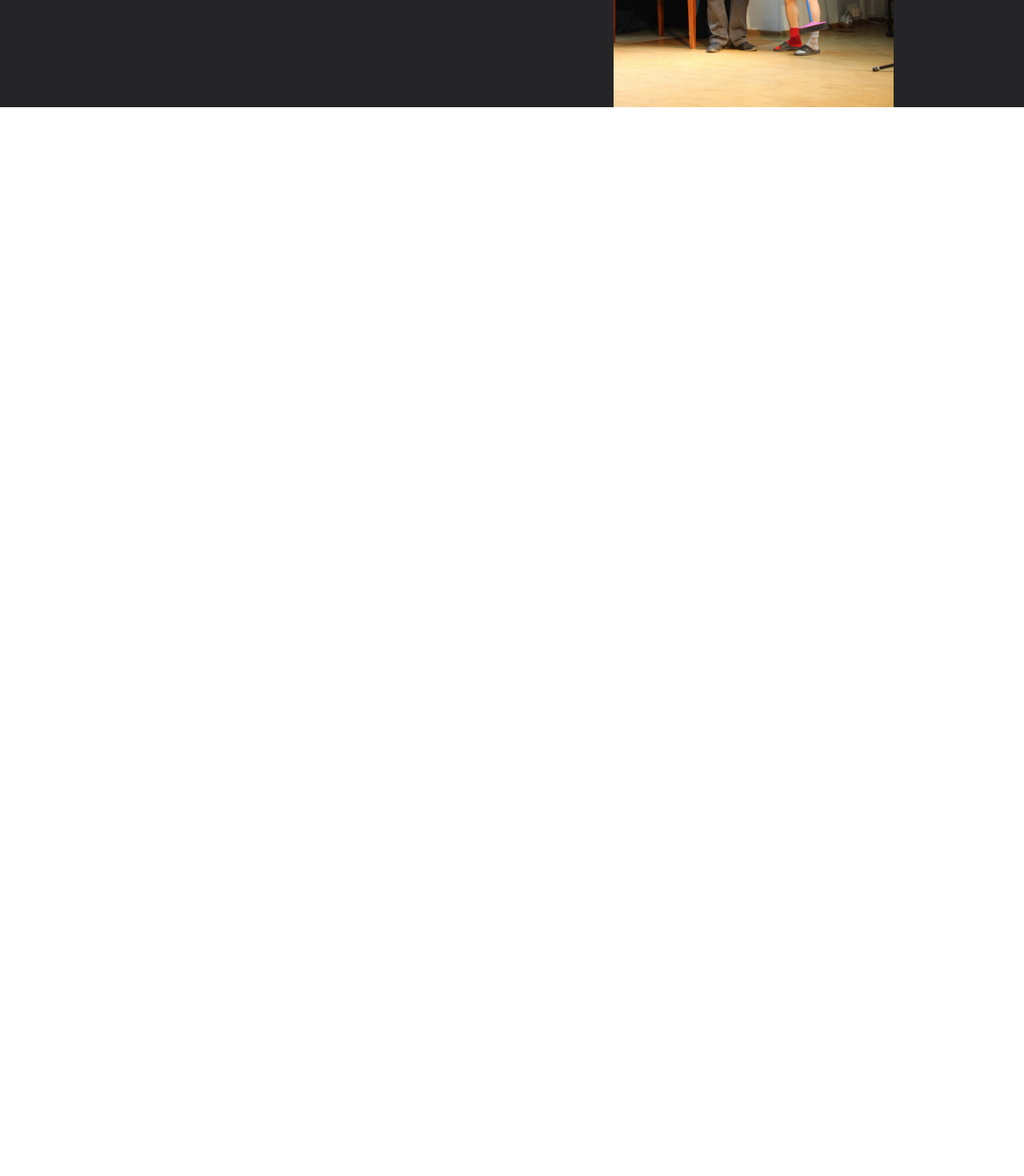
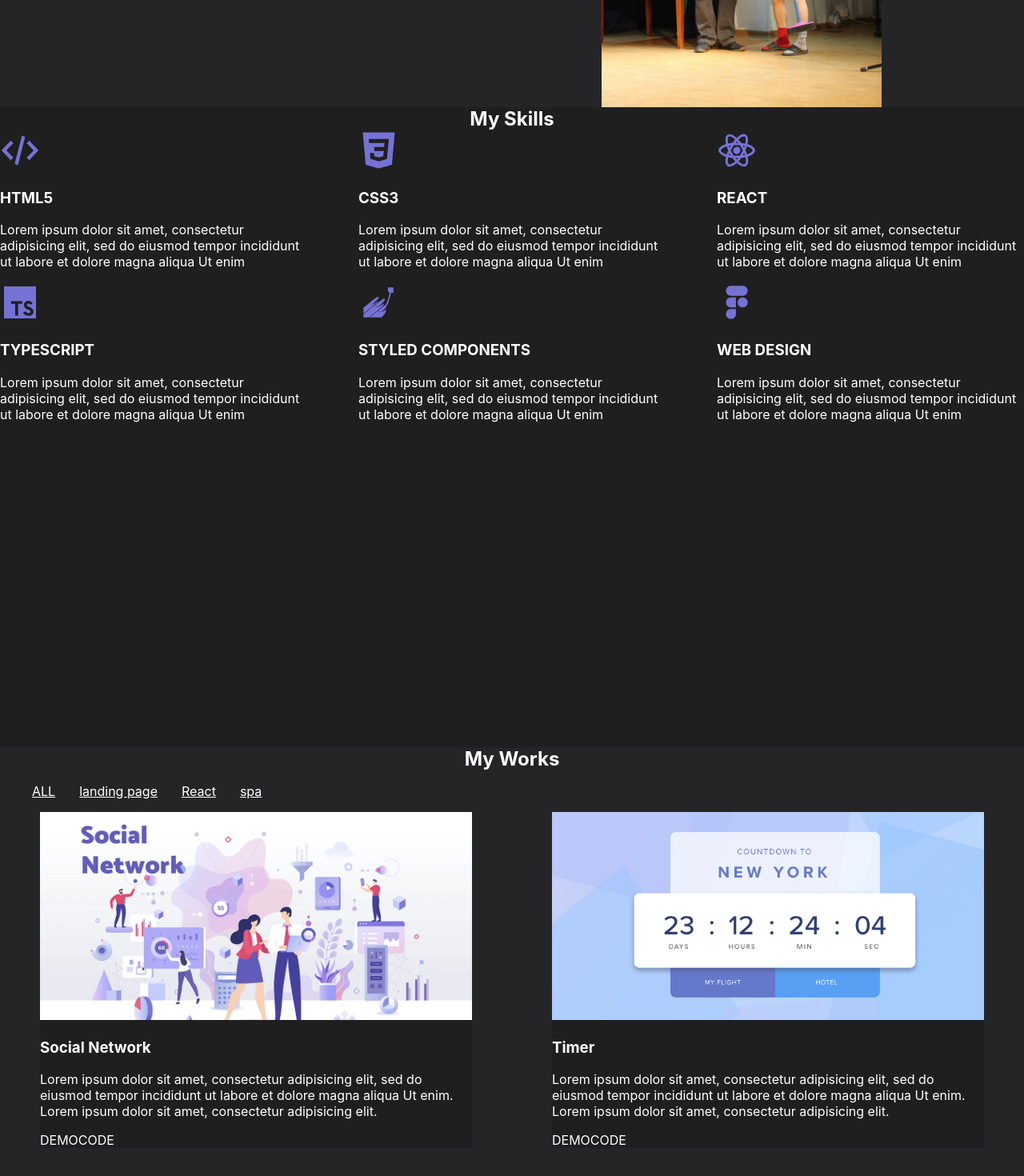
Before and after one commit to ssdsldd/portfolio, a React app: page / in a window 1280 px wide. Shown: the part 350-1820 px from the top of the page at 80% size. Before the commit the page ends 800 px from the top, so only its background shows below. Built offline with nearby package versions, Linux system fonts and the light colour scheme.

Commit message:
make two sections

```diff
--- a/src/App.tsx
+++ b/src/App.tsx
@@ -2,6 +2,8 @@ import './App.css';
 import styled from 'styled-components';
 import { Header } from './layouts/header/Header';
 import { Main } from './layouts/sections/main/Main';
+import { Skills } from './layouts/sections/skills/Skills';
+import { Works } from './layouts/sections/works/Works';
 
 
 function App() {
@@ -9,6 +11,8 @@ function App() {
         <div className="App">
             <Header/>
             <Main/>
+            <Skills/>
+            <Works/>
         </div>
     );
 }
--- /dev/null
+++ b/src/components/StyledTitle.tsx
@@ -0,0 +1,7 @@
+import React from "react";
+import styled from "styled-components";
+
+export const StyledTitle = styled.h2`
+    text-align: center;
+    margin: 0;
+`
--- a/src/components/menu/Menu.tsx
+++ b/src/components/menu/Menu.tsx
@@ -1,15 +1,17 @@
 import React from "react";
 import styled from "styled-components";
 
-export const Menu = () => {
+export const Menu = (props: {items: Array<string>}) => {
     return (
         <StyledNav>
             <ul>
-                <li><a href="#">Home</a></li>
-                <li><a href="#">Skills</a></li>
-                <li><a href="#">Works</a></li>
-                <li><a href="#">Testimony</a></li>
-                <li><a href="#">Contact</a></li>
+                {
+                    props.items.map((item, index) => {
+                        return (
+                            <li key={index}><a href="#">{item}</a></li>
+                        )
+                    })
+                }
             </ul>
         </StyledNav>
     )
--- a/src/index.css
+++ b/src/index.css
@@ -5,7 +5,7 @@ body {
     sans-serif;
   -webkit-font-smoothing: antialiased;
   -moz-osx-font-smoothing: grayscale;
-  color: #000;
+  color: #fff;
 }
 
 /* a {
--- a/src/layouts/header/Header.tsx
+++ b/src/layouts/header/Header.tsx
@@ -3,11 +3,13 @@ import styled from "styled-components";
 import { Menu } from "../../components/menu/Menu";
 import { Logo } from "../../components/logo/Logo";
 
+const menuItems = ['Home', 'Skills', 'Works', 'Testimony', 'Contact'];
+
 export const Header = () => {
     return (
         <StyledHeader>
             <Logo/>
-            <Menu/>
+            <Menu items = {menuItems}/>
         </StyledHeader>
     )
 }
--- a/src/layouts/sections/main/Main.tsx
+++ b/src/layouts/sections/main/Main.tsx
@@ -1,6 +1,6 @@
 import React from "react";
 import styled from "styled-components";
-import { StyledFlexWrapper } from "../../../components/flexWrapper/FlexWrapper";
+import { StyledFlexWrapper } from "../../../components/FlexWrapper";
 import profilePhoto from '../../../assets/images/profile-photo.webp'
 
 export const Main = () => {
@@ -18,7 +18,7 @@ export const Main = () => {
     )
 }
 
-const StyledMain = styled.div`
+const StyledMain = styled.section`
     background-color: #252527;
 `
 
--- /dev/null
+++ b/src/layouts/sections/skills/Skills.tsx
@@ -0,0 +1,38 @@
+import React from "react";
+import styled from "styled-components";
+import { StyledTitle } from "../../../components/StyledTitle";
+import { StyledFlexWrapper } from "../../../components/FlexWrapper";
+import { Skill } from "./skill/Skill";
+
+export const Skills = () => {
+    return (
+        <StyledSkills>
+            <StyledTitle>My Skills</StyledTitle>
+            <StyledFlexWrapper justify="space-between" wrap="wrap">
+                <Skill iconId="html"
+                       skillTitle="HTML5"
+                       skillText="Lorem ipsum dolor sit amet, consectetur adipisicing elit, sed do eiusmod tempor incididunt ut labore et dolore magna aliqua Ut enim"/>
+                <Skill iconId="css"
+                       skillTitle="CSS3"
+                       skillText="Lorem ipsum dolor sit amet, consectetur adipisicing elit, sed do eiusmod tempor incididunt ut labore et dolore magna aliqua Ut enim"/>
+                <Skill iconId="react"
+                       skillTitle="REACT"
+                       skillText="Lorem ipsum dolor sit amet, consectetur adipisicing elit, sed do eiusmod tempor incididunt ut labore et dolore magna aliqua Ut enim"/>
+                <Skill iconId="ts"
+                       skillTitle="TYPESCRIPT"
+                       skillText="Lorem ipsum dolor sit amet, consectetur adipisicing elit, sed do eiusmod tempor incididunt ut labore et dolore magna aliqua Ut enim"/>
+                <Skill iconId="sc"
+                       skillTitle="STYLED COMPONENTS"
+                       skillText="Lorem ipsum dolor sit amet, consectetur adipisicing elit, sed do eiusmod tempor incididunt ut labore et dolore magna aliqua Ut enim"/>
+                <Skill iconId="web"
+                       skillTitle="WEB DESIGN"
+                       skillText="Lorem ipsum dolor sit amet, consectetur adipisicing elit, sed do eiusmod tempor incididunt ut labore et dolore magna aliqua Ut enim"/>
+            </StyledFlexWrapper>
+        </StyledSkills>
+    )
+}
+
+const StyledSkills = styled.section`
+    background-color: #1f1f20;
+    min-height: 100vh;
+`
--- /dev/null
+++ b/src/layouts/sections/skills/skill/Skill.tsx
@@ -0,0 +1,31 @@
+import React from "react";
+import styled from "styled-components";
+import { Icon } from "../../../../components/icon/Icon";
+
+type SkillsPropsType = {
+    iconId: string
+    skillTitle: string
+    skillText: string
+}
+
+export const Skill = (props: SkillsPropsType) => {
+    return (
+        <StyledSkill>
+            <Icon iconId={props.iconId}/>
+            <StyledSkillTitle>{props.skillTitle}</StyledSkillTitle>
+            <StyledSkillText>{props.skillText}</StyledSkillText>
+        </StyledSkill>
+    )
+}
+
+const StyledSkill = styled.div`
+    width: 30%;
+`
+
+const StyledSkillTitle = styled.h3`
+
+`
+
+const StyledSkillText = styled.p`
+
+`
--- /dev/null
+++ b/src/layouts/sections/works/Works.tsx
@@ -0,0 +1,35 @@
+import React from "react";
+import styled from "styled-components";
+import { StyledTitle } from "../../../components/StyledTitle";
+import { Menu } from "../../../components/menu/Menu";
+import { StyledFlexWrapper } from "../../../components/FlexWrapper";
+import { Work } from "./work/Work";
+import workImage1 from "../../../assets/images/wokrs-1.webp"
+import workImage2 from "../../../assets/images/wokrs-2.webp"
+
+const menuItems = ['ALL', 'landing page', 'React', 'spa'];
+
+export const Works = () => {
+    return (
+        <StyledWorks>
+            <StyledTitle>My Works</StyledTitle>
+            <Menu items={menuItems}/>
+            <StyledFlexWrapper justify="space-around">
+                <Work src={workImage1}
+                      title="Social Network"
+                      text="Lorem ipsum dolor sit amet, consectetur adipisicing elit, sed do eiusmod tempor incididunt ut labore et dolore magna aliqua Ut enim. Lorem ipsum dolor sit amet, consectetur adipisicing elit."/>
+                <Work src={workImage2}
+                      title="Timer"
+                      text="Lorem ipsum dolor sit amet, consectetur adipisicing elit, sed do eiusmod tempor incididunt ut labore et dolore magna aliqua Ut enim. Lorem ipsum dolor sit amet, consectetur adipisicing elit."/>
+            </StyledFlexWrapper>
+        </StyledWorks>
+    )
+}
+
+const StyledWorks = styled.section`
+    background-color: #252527;
+    min-height: 100vh;
+    a{
+        color: #fff;
+    }
+`
--- /dev/null
+++ b/src/layouts/sections/works/work/Work.tsx
@@ -0,0 +1,47 @@
+import React from "react";
+import styled from "styled-components";
+
+type WorkPropsType = {
+    src: string
+    title: string
+    text: string
+}
+
+export const Work = (props: WorkPropsType) => {
+    return (
+        <StyledWork>
+            <WorkImage src={props.src}/>
+            <WorkTitle>{props.title}</WorkTitle>
+            <WorkText>{props.text}</WorkText>
+            <WorkLink>DEMO</WorkLink>
+            <WorkLink>CODE</WorkLink>
+        </StyledWork>
+    )
+}
+
+const StyledWork = styled.div`
+    background-color: #1F1F20;
+    max-width: 540px;
+    width: 100%;
+    a{
+        color: #fff;
+    }
+`
+
+const WorkImage = styled.img`
+    width: 100%;
+    height: 260px;
+    object-fit: cover;
+`
+
+const WorkTitle = styled.h3`
+
+`
+
+const WorkText = styled.p`
+
+`
+
+const WorkLink = styled.a`
+
+`
```
Also changed, not shown: src/components/FlexWrapper.tsx (renamed from src/components/flexWrapper/FlexWrapper.tsx).
